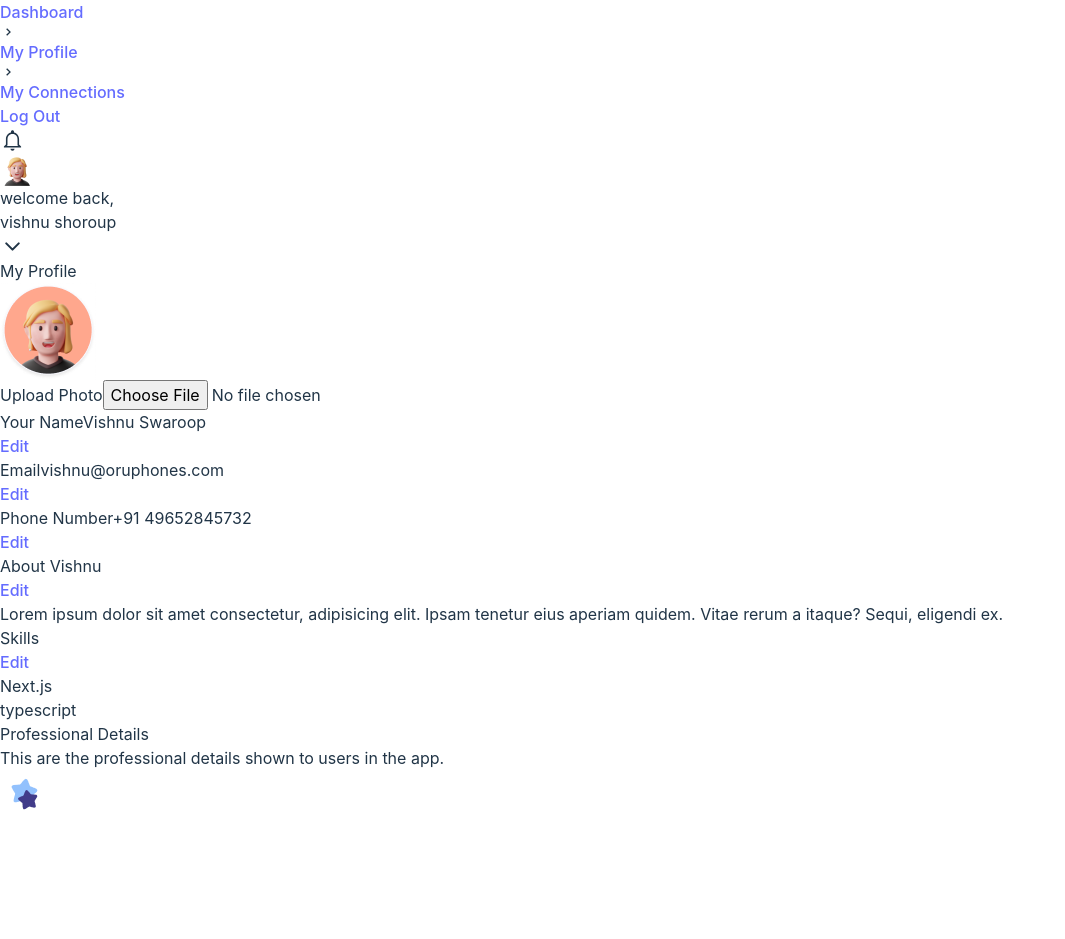
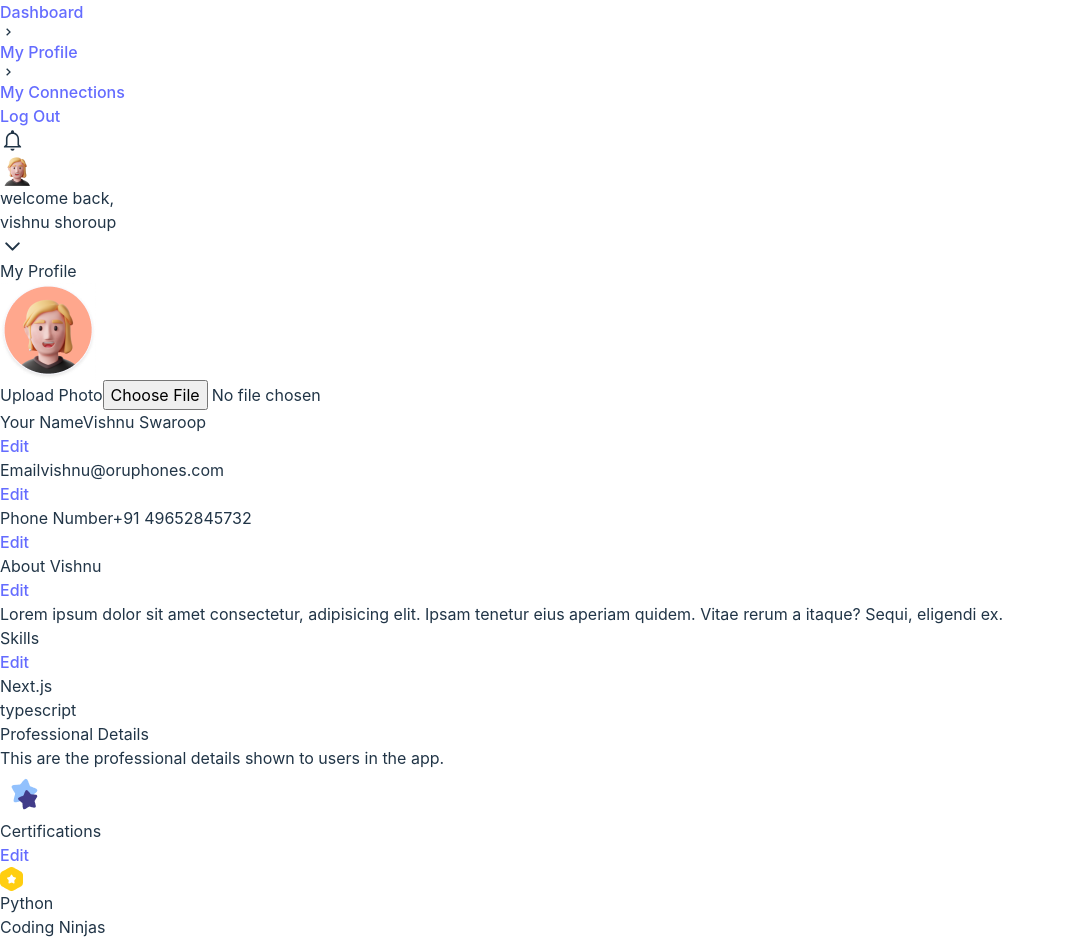
Before and after one commit to reshad21/oruphones, a React (Vite) app: page / in a window 1280 px wide. Shown: the whole page, without its empty margins (0-1065 px from the left). Before the commit the page ends 819 px from the top, so only its background shows below. Built offline with nearby package versions, Linux system fonts and the light colour scheme.

Commit message:
certification component create

```diff
--- /dev/null
+++ b/src/components/Profile/Certification.jsx
@@ -0,0 +1,24 @@
+import React from 'react';
+import { Link } from 'react-router-dom';
+
+const Certification = () => {
+    return (
+        <div>
+            <div className="flex justify-between my-6">
+                <h3>Certifications</h3>
+                <Link className='bg-[#F0EFFA] text-[12.67px] px-5 py-2 rounded-2xl text-[#222]'>Edit</Link>
+            </div>
+            <div className="px-7 py-2 border-2 border-slate-300 rounded-[40px] grid grid-cols-12 gap-2 items-center">
+                <div className="col-span-3">
+                    <img src="../../../public/images/Vector.png" alt="" />
+                </div>
+                <div className="col-span-9">
+                    <p className='pl-6'>Python</p>
+                    <p>Coding Ninjas</p>
+                </div>
+            </div>
+        </div>
+    );
+};
+
+export default Certification;
--- a/src/pages/Dashbord/Content/Content.jsx
+++ b/src/pages/Dashbord/Content/Content.jsx
@@ -2,6 +2,7 @@ import React from 'react';
 import ProfessionalDetails from '../../../components/Activity/ProfessionalDetails';
 import Header from '../../../components/Header/Header';
 import About from '../../../components/Profile/About';
+import Certification from '../../../components/Profile/Certification';
 import Details from '../../../components/Profile/Details';
 import Skills from '../../../components/Profile/Skills';
 import Upload from '../../../components/Profile/Upload';
@@ -22,6 +23,7 @@ const Content = () => {
                     </div>
                     <div className="">
                         <ProfessionalDetails />
+                        <Certification />
                     </div>
                 </div>
             </div>
```
Also changed, not shown: public/images/Vector.png (added).
